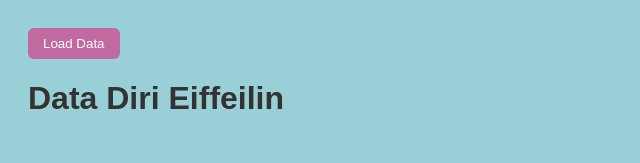
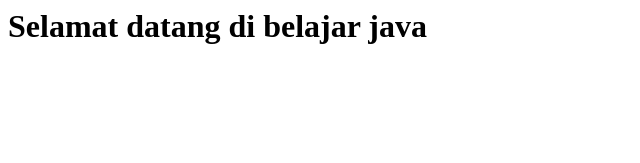
Before and after one commit to EiffeilinGracia/2403311705, a plain HTML site: page index.html in a window 1280 px wide. Shown: the whole page, without its empty margins (0-640 px from the left). Drawn offline with Linux system fonts and the light colour scheme.

Commit message:
Add files via upload
Belajar Java

```diff
--- a/index.html
+++ b/index.html
@@ -1,79 +1,12 @@
-<!DOCTYPE html>
 <html>
-<head>
-  <title>Data Diri Eiffeilin</title>
-  <style>
-    body {
-      font-family: Arial, sans-serif;
-      background-color: #99d0d7;
-      padding: 20px;
-    }
-
-    button {
-      background-color: #c16aa0;
-      color: white;
-      border: none;
-      padding: 8px 15px;
-      border-radius: 6px;
-      cursor: pointer;
-    }
-
-    button:hover {
-      background-color: #b5288b;
-    }
-
-    h1 {
-      color: #333;
-    }
-
-    .card {
-      background-color: white;
-      padding: 20px;
-      border-radius: 12px;
-      box-shadow: 0 3px 6px rgba(0,0,0,0.1);
-      width: 400px;
-      margin-top: 20px;
-    }
-
-    .card p {
-      margin: 6px 0;
-      font-size: 15px;
-    }
-
-    .card b {
-      color: #333;
-    }
-  </style>
-</head>
-<body>
-  <button onclick="getData()">Load Data</button>
-  <h1>Data Diri Eiffeilin</h1>
-  <div id="data-container"></div>
-
-  <script>
-    function getData() {
-      fetch('data.json')
-        .then(response => response.json())
-        .then(data => {
-          const d = data[0];
-          const container = document.getElementById('data-container');
-          container.innerHTML = `
-            <div class="card">
-              <p><b>NIM:</b> ${d.NIM}</p>
-              <p><b>Nama:</b> ${d["Nama"]}</p>
-              <p><b>Tempat, Tanggal Lahir:</b> ${d["Tempat, Tanggal lahir"]}</p>
-              <p><b>Jenis Kelamin:</b> ${d["Jenis kelamin"]}</p>
-              <p><b>Kelas:</b> ${d["Kelas"]}</p>
-              <p><b>Jurusan:</b> ${d["Jurusan"]}</p>
-              <p><b>Angkatan:</b> ${d["Angkatan"]}</p>
-              <p><b>Prodi:</b> ${d["Prodi"]}</p>
-              <p><b>Nama Universitas:</b> ${d["Nama universitas"]}</p>
-              <p><b>Alamat:</b> ${d["Alamat"]}</p>
-            </div>
-          `;
-        })
-        .catch(error => console.error('Error fetching JSON:', error));
-    }
-  </script>
-</body>
+    <head>
+        <title>
+            Belajar java
+        </title>
+    </head>
+    <body>
+        <h1>
+            Selamat datang di belajar java
+        </h1>
+    </body>
 </html>
```
